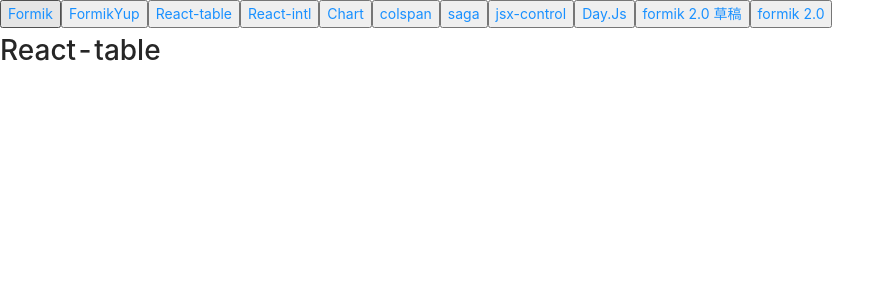
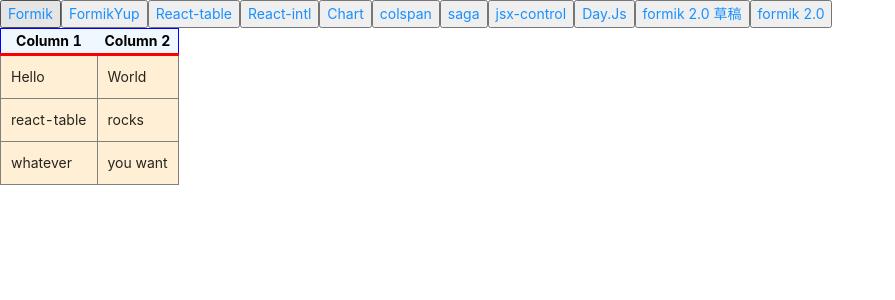
Before and after one commit to janlin002/Job-Demo, a React (Create React App) app: page /#/reacttable in a window 1280 px wide. Shown: the top 300 px of the page, without its empty margins (0-895 px from the left). Built offline with nearby package versions, Linux system fonts and the light colour scheme.

Commit message:
react-table

```diff
--- a/src/Demo/Recat-table/ReactTable.jsx
+++ b/src/Demo/Recat-table/ReactTable.jsx
@@ -1,94 +1,92 @@
 import React from 'react';
-// import { useTable } from 'react-table'
-function ReactTable(){
+import { useTable } from 'react-table'
+const ReactTable=()=>{
+  const data = React.useMemo(
+    () => [
+      {
+        col1: 'Hello',
+        col2: 'World',
+      },
+      {
+        col1: 'react-table',
+        col2: 'rocks',
+      },
+      {
+        col1: 'whatever',
+        col2: 'you want',
+      },
+    ],
+    []
+  )
+  const columns = React.useMemo(
+    () => [
+      {
+        Header: 'Column 1',
+        accessor: 'col1', // accessor is the "key" in the data
+      },
+      {
+        Header: 'Column 2',
+        accessor: 'col2',
+      },
+    ],
+    []
+  )
+  // const tableInstance = useTable({ columns, data })
+  const {
+    getTableProps,
+    getTableBodyProps,
+    headerGroups,
+    rows,
+    prepareRow,
+  } = useTable({ columns, data })
   return (
-    <div>
-      <h1>React-table</h1>
-    </div>
+    <table {...getTableProps()} style={{ border: 'solid 1px blue' }}>
+      <thead>
+        {headerGroups.map(headerGroup => (
+          <tr {...headerGroup.getHeaderGroupProps()} key={columns.accessor}>
+            {headerGroup.headers.map(column => (
+              <th
+                {...column.getHeaderProps()}
+                key={columns.accessor}
+                style={{
+                  borderBottom: 'solid 3px red',
+                  background: 'aliceblue',
+                  color: 'black',
+                  fontWeight: 'bold',
+                }}
+
+              >
+                {column.render('Header')}
+              </th>
+            ))}
+          </tr>
+        ))}
+      </thead>
+      <tbody {...getTableBodyProps()}>
+        {rows.map(row => {
+          prepareRow(row)
+          return (
+            <tr {...row.getRowProps()} key={columns.accessor}>
+              {row.cells.map(cell => {
+                return (
+                  <td
+                    {...cell.getCellProps()}
+                    key={columns.accessor}
+                    style={{
+                      padding: '10px',
+                      border: 'solid 1px gray',
+                      background: 'papayawhip',
+                    }}
+                  >
+                    {cell.render('Cell')}
+                  </td>
+                )
+              })}
+            </tr>
+          )
+        })}
+      </tbody>
+    </table>
   )
-  //   const data = React.useMemo(
-  //     () => [
-  //       {
-  //         col1: 'Hello',
-  //         col2: 'World',
-  //       },
-  //       {
-  //         col1: 'react-table',
-  //         col2: 'rocks',
-  //       },
-  //       {
-  //         col1: 'whatever',
-  //         col2: 'you want',
-  //       },
-  //     ],
-  //     []
-  //   )
-  //   const columns = React.useMemo(
-  //     () => [
-  //       {
-  //         Header: 'Column 1',
-  //         accessor: 'col1', // accessor is the "key" in the data
-  //       },
-  //       {
-  //         Header: 'Column 2',
-  //         accessor: 'col2',
-  //       },
-  //     ],
-  //     []
-  //   )
-  //   // const tableInstance = useTable({ columns, data })
-  //   const {
-  //     getTableProps,
-  //     getTableBodyProps,
-  //     headerGroups,
-  //     rows,
-  //     prepareRow,
-  //   } = useTable({ columns, data })
-//   return (
-//     <table {...getTableProps()} style={{ border: 'solid 1px blue' }}>
-//       <thead>
-//         {headerGroups.map(headerGroup => (
-//           <tr {...headerGroup.getHeaderGroupProps()}>
-//             {headerGroup.headers.map(column => (
-//               <th
-//                 {...column.getHeaderProps()}
-//                 style={{
-//                   borderBottom: 'solid 3px red',
-//                   background: 'aliceblue',
-//                   color: 'black',
-//                   fontWeight: 'bold',
-//                 }}
-//               >
-//                 {column.render('Header')}
-//               </th>
-//             ))}
-//           </tr>
-//         ))}
-//       </thead>
-//       <tbody {...getTableBodyProps()}>
-//         {rows.map(row => {
-//           prepareRow(row)
-//           return (
-//             <tr {...row.getRowProps()}>
-//               {row.cells.map(cell => {
-//                 return (
-//                   <td
-//                     {...cell.getCellProps()}
-//                     style={{
-//                       padding: '10px',
-//                       border: 'solid 1px gray',
-//                       background: 'papayawhip',
-//                     }}
-//                   >
-//                     {cell.render('Cell')}
-//                   </td>
-//                 )
-//               })}
-//             </tr>
-//           )
-//         })}
-//       </tbody>
-//     </table>
-//   )
 }
 export default ReactTable
```
